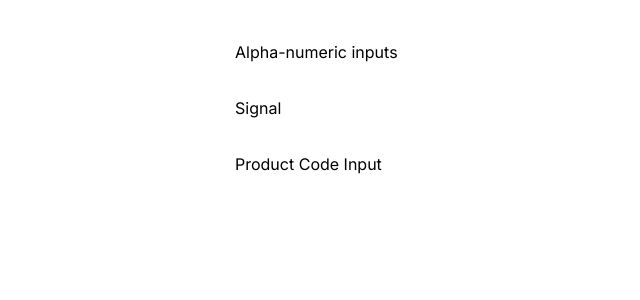
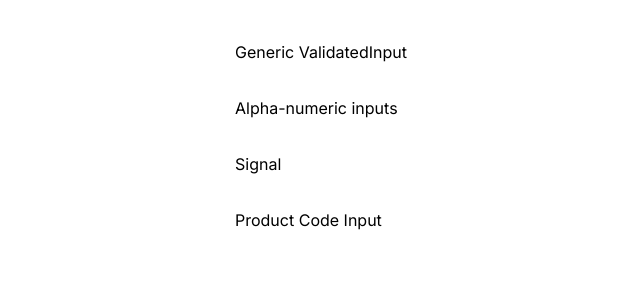
Before and after one commit to yamamotok/ui-components-demo, a Next.js app: page / in a window 1280 px wide. Shown: the top 300 px of the page, without its empty margins (195-835 px from the left). Built offline with nearby package versions, Linux system fonts and the light colour scheme.

Commit message:
Update index

```diff
--- a/src/app/page.tsx
+++ b/src/app/page.tsx
@@ -3,6 +3,9 @@ import Link from 'next/link';
 export default function Home() {
   return (
     <ul className="container mx-auto flex flex-col gap-8 py-8">
+      <li>
+        <Link href="/validated">Generic ValidatedInput</Link>
+      </li>
       <li>
         <Link href="/alphanumeric">Alpha-numeric inputs</Link>
       </li>
```
